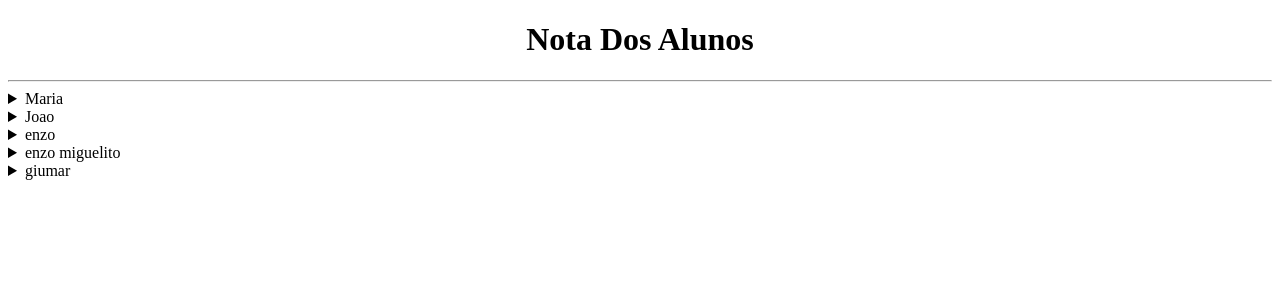
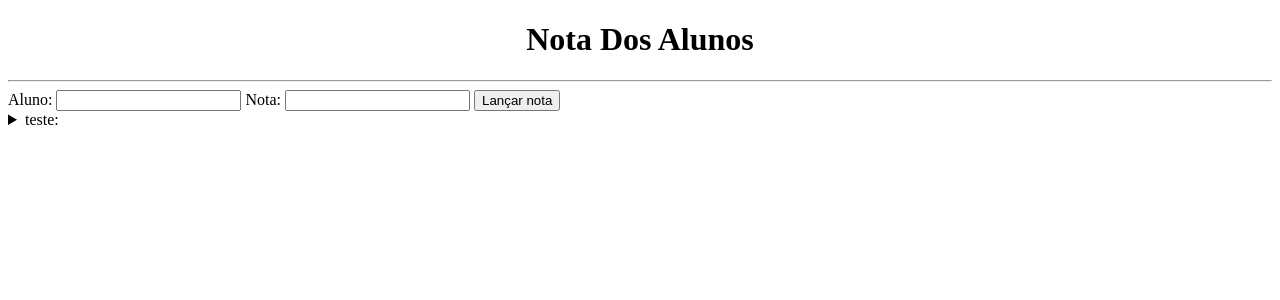
Before and after one commit to D6viddantas/curso_flask, a Flask app: page /diario in a window 1280 px wide. Shown: the top 300 px of the page. Run offline with Flask 3, Linux system fonts and the light colour scheme.

Commit message:
Atualizando a rota '/diario' para receber o metodo post, e registrando notas.

```diff
--- a/app.py
+++ b/app.py
@@ -2,6 +2,8 @@ from flask import Flask,render_template,request
 
 app = Flask(__name__)
 conteudos = []
+
+registros = {'teste:':123}
 
 @app.route('/',methods=['GET','POST'])
 def principal():
@@ -16,15 +18,11 @@ def principal():
 def sobre():
     return render_template('sobre.html')
 
-@app.route('/diario')
+@app.route('/diario',methods=['GET','POST'])
 def diario():
-    diario = {
-        'Maria':8.5,
-        'Joao':10.0,
-        'enzo':6.8,
-        'enzo miguelito':3,
-        'giumar':1.1,
-    }
+    if request.method == 'POST':
+        if request.form.get('aluno') and request.form.get('nota'):
+            registros[request.form.get('aluno')] =request.form.get('nota')
     return render_template(
         'diario.html',
-        diario=diario)
+        registros=registros)
--- a/templates/diario.html
+++ b/templates/diario.html
@@ -7,7 +7,14 @@
 <body>
     <h1 style="text-align:center;">Nota Dos Alunos</h1>
     <hr>
-    {%for aluno,nota in diario.items()%}
+    <form action="{{url_for('diario')}}"  method="POST">
+        <label>Aluno:</label>
+        <input type='text' name='aluno'>
+        <label>Nota:</label>
+        <input type='number' name='nota' step="0.1">
+        <button type="submit">Lançar nota</button>
+    </form>
+    {%for aluno,nota in registros.items()%}
     <details>
         <summary>{{aluno}}</summary>
         <p>{{nota}}</p>
```
